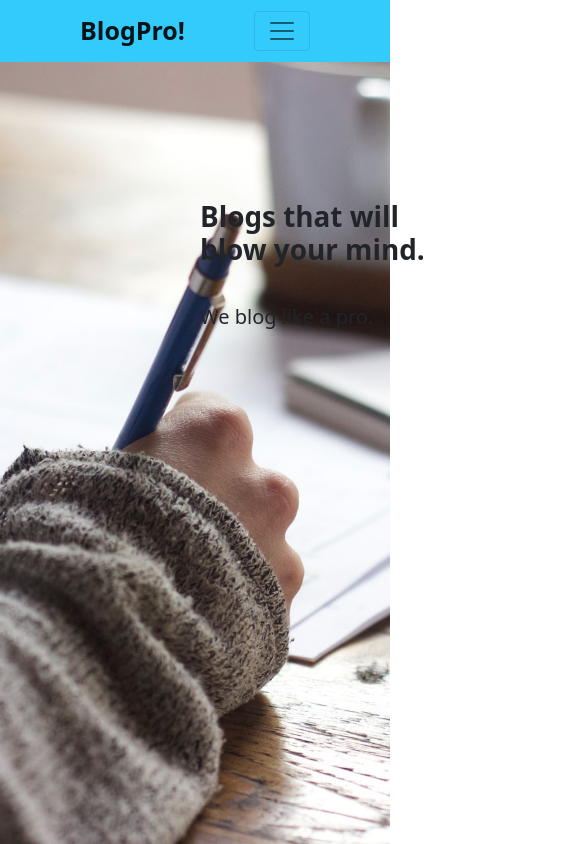
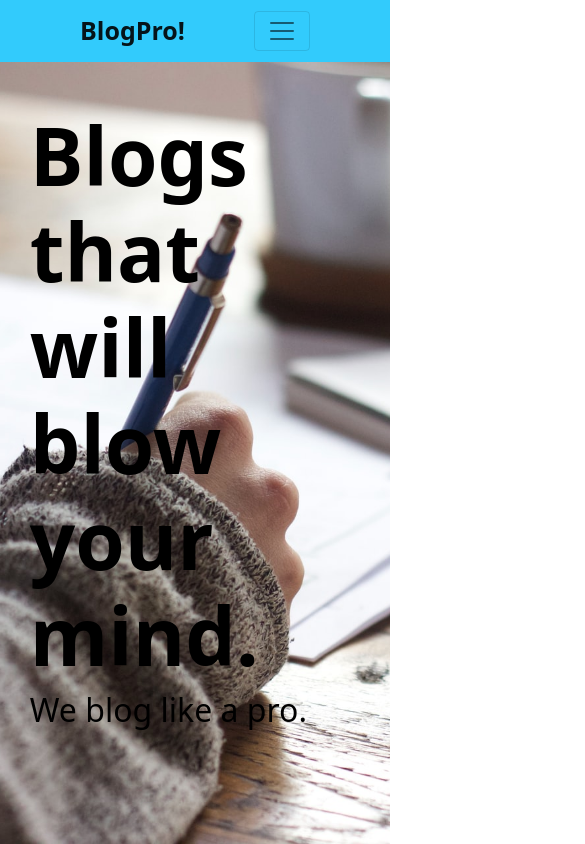
Before and after one commit to Cvmaldar/blog-site-web-project, a plain HTML site: page index.html in a window 390 px wide. Shown: the whole page, 585 px wide, since content can reach past the window. Drawn offline with nearby package versions, Linux system fonts and the light colour scheme.

Commit message:
responsiveness fix

```diff
--- a/index.html
+++ b/index.html
@@ -6,6 +6,21 @@
     <meta name="viewport" content="width=device-width, initial-scale=1" />
 
     <!-- Bootstrap CSS -->
+    <script
+      src="https://code.jquery.com/jquery-3.3.1.slim.min.js"
+      integrity="sha384-q8i/X+965DzO0rT7abK41JStQIAqVgRVzpbzo5smXKp4YfRvH+8abtTE1Pi6jizo"
+      crossorigin="anonymous"
+    ></script>
+    <script
+      src="https://cdnjs.cloudflare.com/ajax/libs/popper.js/1.14.7/umd/popper.min.js"
+      integrity="sha384-UO2eT0CpHqdSJQ6hJty5KVphtPhzWj9WO1clHTMGa3JDZwrnQq4sF86dIHNDz0W1"
+      crossorigin="anonymous"
+    ></script>
+    <script
+      src="https://stackpath.bootstrapcdn.com/bootstrap/4.3.1/js/bootstrap.min.js"
+      integrity="sha384-JjSmVgyd0p3pXB1rRibZUAYoIIy6OrQ6VrjIEaFf/nJGzIxFDsf4x0xIM+B07jRM"
+      crossorigin="anonymous"
+    ></script>
     <link
       href="https://cdn.jsdelivr.net/npm/bootstrap@5.1.3/dist/css/bootstrap.min.css"
       rel="stylesheet"
@@ -43,8 +58,10 @@
       </div>
     </nav>
     <section id="home">
-      <h1>Blogs that will<br />blow your mind.</h1>
-      <h5>We blog like a pro.</h5>
+      <div>
+        <h1>Blogs that will<br />blow your mind.</h1>
+        <h5>We blog like a pro.</h5>
+      </div>
     </section>
     <!-- Option 1: Bootstrap Bundle with Popper -->
     <script
--- a/src/css/styles.css
+++ b/src/css/styles.css
@@ -57,17 +57,26 @@ body {
   background-position: center;
   background-repeat: no-repeat;
   background-size: cover;
+  display: flex;
+  flex-direction: column;
+  align-items: center;
+  justify-content: center;
+}
+#home div {
+  padding: 50px 150px;
+  border-radius: 10px;
+  color: #fff;
+  background-color: rgba(0, 0, 0, 0.2);
+  backdrop-filter: blur(10px);
 }
 #home h1 {
-  position: relative;
+  width: fit-content;
   font-weight: 700;
-  top: 200px;
-  left: 200px;
+  font-size: 5rem;
 }
 #home h5 {
-  position: relative;
-  top: 230px;
-  left: 200px;
+  width: fit-content;
+  font-size: 2rem;
 }
 /* Blogs */
 #blogs {
@@ -118,6 +127,13 @@ body {
   .blog-cards {
     grid-template-columns: auto;
   }
+  #home div {
+    width: 95%;
+    padding: 20px;
+    background-color: rgba(255, 255, 255, 0);
+    backdrop-filter: none;
+    color: #000;
+  }
 }
 @media (max-width: 480px) {
   .blog-card {
```
Also changed, not shown: src/html/blogs.html (+15 -0 lines).
